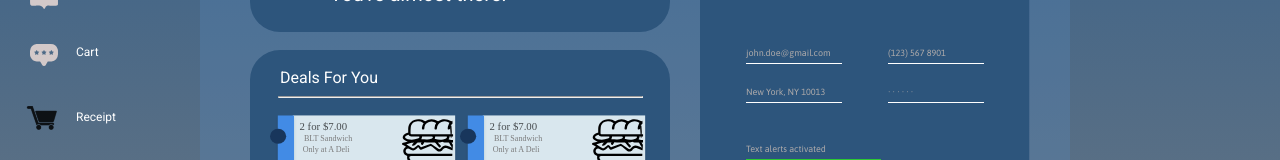
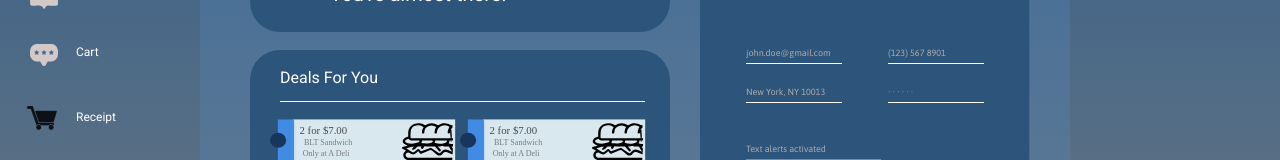
Before and after one commit to mikekwong/dashboard, a React (Create React App) app: page / in a window 1280 px wide. Shown: the part 313-473 px from the top of the page. Built offline with nearby package versions, Linux system fonts and the light colour scheme.

Commit message:
fixed hr line under deals

```diff
--- a/src/components/Desktop/DashboardSections/Deals.jsx
+++ b/src/components/Desktop/DashboardSections/Deals.jsx
@@ -14,19 +14,18 @@ const Deals = styled.div`
 `
 
 const Title = styled.p`
+  width: 365px;
+  border-bottom: 0.5px solid ${colors.white};
+  padding-bottom: 15px;
   position: relative;
   top: 20px;
   margin-top: 50px;
   margin-left: 30px;
-  margin-bottom: 30px;
+  margin-bottom: 35px;
   color: ${colors.white};
   font-size: 16px;
 `
 
-const Line = styled.hr`
-  margin: 0 auto;
-  width: 365px;
-`
 const CouponContainer = styled.div`
   margin-top: 15px;
   display: flex;
@@ -46,7 +45,6 @@ export default () => {
     <>
       <Deals>
         <Title>Deals For You</Title>
-        <Line />
         <CouponContainer>
           <Coupon src={burger_coupon} alt="Burger Coupon" />
           <Coupon src={burger_coupon} alt="Burger Coupon" />
```
